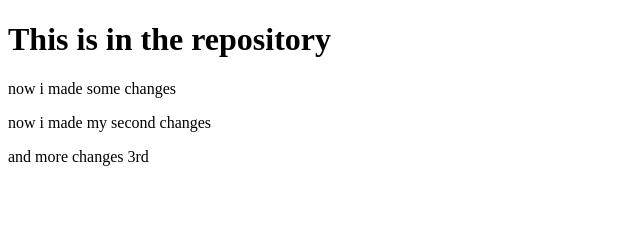
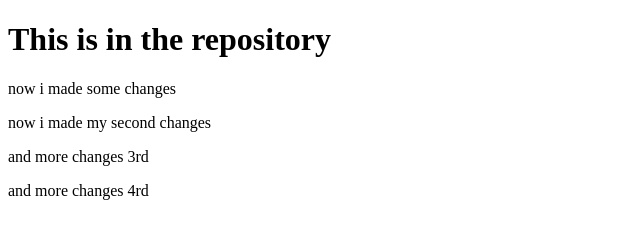
Before and after one commit to MrTBrown/Repo, a plain HTML site: page index.html in a window 1280 px wide. Shown: the whole page, without its empty margins (0-640 px from the left). Drawn offline with Linux system fonts and the light colour scheme.

Commit message:
4rd Änderung

```diff
--- a/index.html
+++ b/index.html
@@ -12,5 +12,6 @@
     <p> now i made some changes</p>
     <p> now i made my second changes</p>
     <p> and more changes 3rd</p>
+    <p> and more changes 4rd</p>
 </body>
 </html>
```
